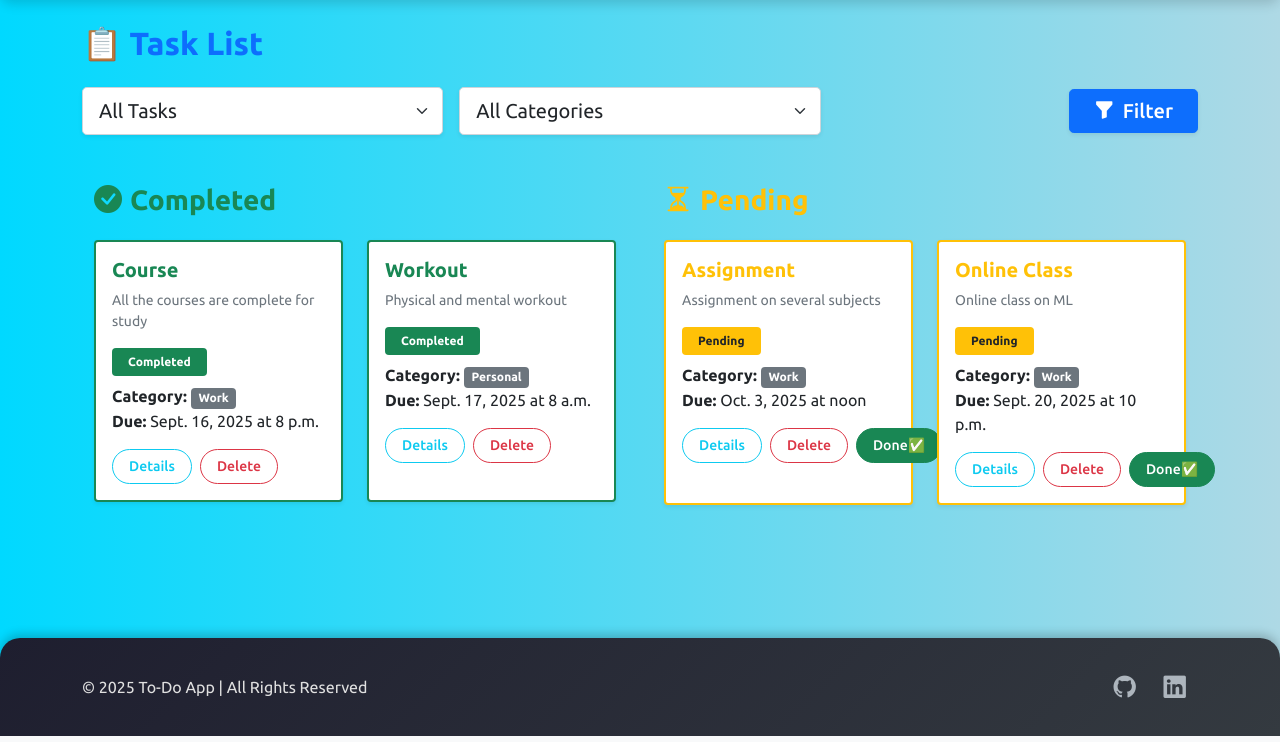
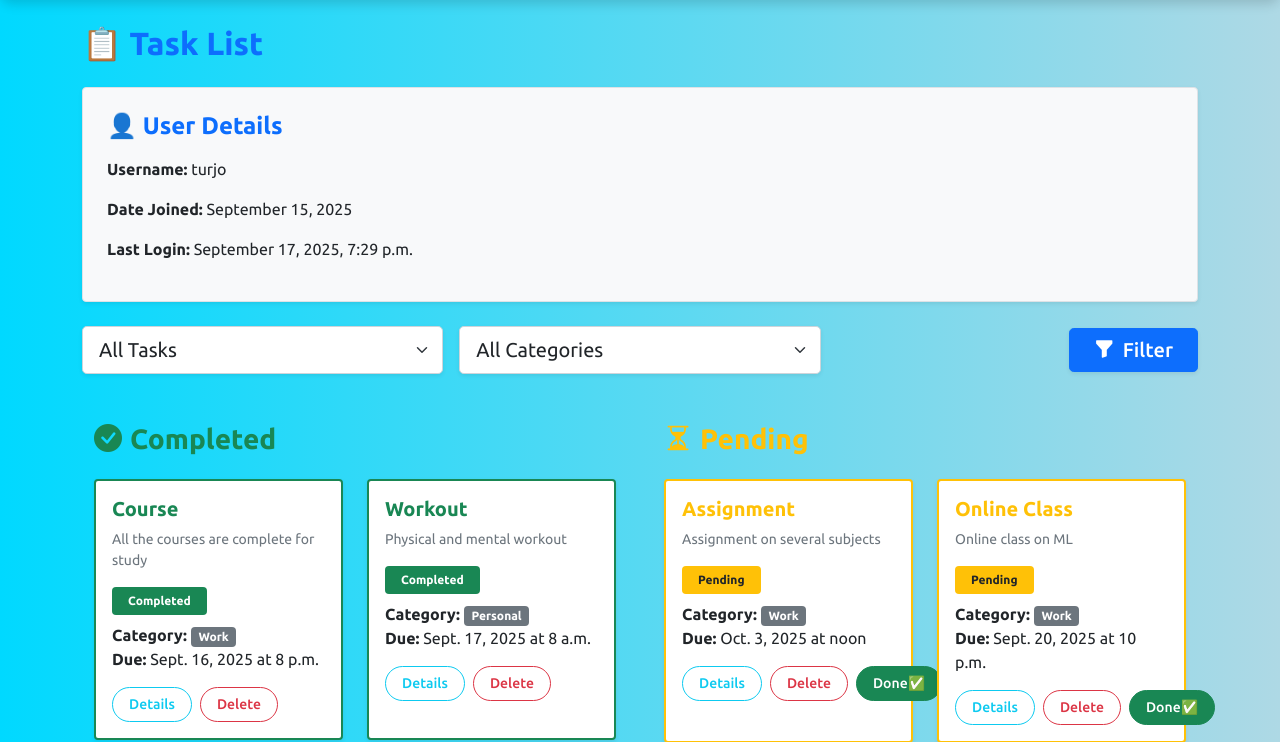
Before and after one commit to turjo25/To-Do_Web_App_with_Django, a Django app: page / in a window 1280 px wide. Shown: the part 64-806 px from the top of the page. Run offline with Django 5.2, Linux system fonts and the light colour scheme; a user stored in the database is signed in; data comes from the database, SQL or seed files in the repository; both versions use the stored data as it was after the commit.

Commit message:
added user details and commented off the forget pass section

```diff
--- a/task/templates/login.html
+++ b/task/templates/login.html
@@ -25,9 +25,6 @@
                         Don’t have an account?
                         <a href="{% url 'register' %}" class="text-decoration-none fw-semibold">Register</a>
                     </p>
-                    <p class="small text-muted mb-0">
-                        <a href="{% url 'pass_change' %}" class="text-decoration-none fw-semibold">Forget Password?</a>
-                    </p>
                 </div>
             </div>
         </div>
--- a/task/templates/task_list.html
+++ b/task/templates/task_list.html
@@ -1,8 +1,27 @@
 {% extends "base.html" %}
 {% block content %}
-
   <h2 class="mb-4 fw-bold text-primary">📋 Task List</h2>
-
+  <!-- user details container -->
+  <div class="container mb-4 p-4 border rounded shadow-sm bg-light">
+    <h4 class="fw-bold text-primary mb-3">👤 User Details</h4>
+    <p>
+      <strong>Username:</strong> {{ user.username }}
+    </p>
+    {% comment %} <p>
+      <strong>Email:</strong> {{ user.email }}
+    </p> {% endcomment %}
+    {% if user.first_name or user.last_name %}
+      <p>
+        <strong>Full Name:</strong> {{ user.first_name }} {{ user.last_name }}
+      </p>
+    {% endif %}
+    <p>
+      <strong>Date Joined:</strong> {{ user.date_joined|date:"F j, Y" }}
+    </p>
+    <p>
+      <strong>Last Login:</strong> {{ user.last_login|date:"F j, Y, g:i a" }}
+    </p>
+  </div>
   <!-- Filter Form -->
   <form method="get" class="mb-5">
     <div class="row g-3 align-items-center">
@@ -10,21 +29,22 @@
       <div class="col-md-4">
         <select name="status" class="form-select form-select-lg shadow-sm rounded-3">
           <option value="all" {% if status_filter == 'all' %}selected{% endif %}>All Tasks</option>
-        <option value="completed" {% if status_filter == 'completed' %}selected{% endif %}>Completed</option>
+          <option value="completed"
+                  {% if status_filter == 'completed' %}selected{% endif %}>Completed</option>
           <option value="pending" {% if status_filter == 'pending' %}selected{% endif %}>Pending</option>
         </select>
       </div>
-
       <!-- Category Filter -->
       <div class="col-md-4">
-      <select name="category" class="form-select form-select-lg shadow-sm rounded-3">
+        <select name="category"
+                class="form-select form-select-lg shadow-sm rounded-3">
           <option value="all" {% if category_filter == 'all' %}selected{% endif %}>All Categories</option>
           <option value="work" {% if category_filter == 'work' %}selected{% endif %}>Work</option>
-        <option value="personal" {% if category_filter == 'personal' %}selected{% endif %}>Personal</option>
+          <option value="personal"
+                  {% if category_filter == 'personal' %}selected{% endif %}>Personal</option>
           <option value="other" {% if category_filter == 'other' %}selected{% endif %}>Other</option>
         </select>
       </div>
-
       <!-- Filter Button -->
       <div class="col-md-4 text-end">
         <button type="submit" class="btn btn-primary btn-lg px-4 shadow-sm rounded-3">
@@ -33,10 +53,8 @@
       </div>
     </div>
   </form>
-
   <div class="container">
     <div class="row g-5">
-
       <!-- Completed Tasks -->
       <div class="col-lg-6">
         <h3 class="text-success mb-4 fw-bold">
@@ -52,12 +70,15 @@
                   <span class="badge bg-success mb-2 px-3 py-2">Completed</span>
                   <p class="mb-2">
                     <strong>Category:</strong>
-                <span class="badge bg-secondary">{{ task.get_category_display }}</span><br>
+                    <span class="badge bg-secondary">{{ task.get_category_display }}</span>
+                    <br>
                     <strong>Due:</strong> {{ task.due_date }} at {{ task.due_time }}
                   </p>
                   <div class="d-flex gap-2 mt-3">
-                <a href="{% url 'task_detail' task.id %}" class="btn btn-outline-info btn-sm">Details</a>
-                <a href="{% url 'task_delete' task.id %}" class="btn btn-outline-danger btn-sm">Delete</a>
+                    <a href="{% url 'task_detail' task.id %}"
+                       class="btn btn-outline-info btn-sm">Details</a>
+                    <a href="{% url 'task_delete' task.id %}"
+                       class="btn btn-outline-danger btn-sm">Delete</a>
                   </div>
                 </div>
               </div>
@@ -67,7 +88,6 @@
           {% endfor %}
         </div>
       </div>
-
       <!-- Pending Tasks -->
       <div class="col-lg-6">
         <h3 class="text-warning mb-4 fw-bold">
@@ -83,13 +103,17 @@
                   <span class="badge bg-warning text-dark mb-2 px-3 py-2">Pending</span>
                   <p class="mb-2">
                     <strong>Category:</strong>
-                <span class="badge bg-secondary">{{ task.get_category_display }}</span><br>
+                    <span class="badge bg-secondary">{{ task.get_category_display }}</span>
+                    <br>
                     <strong>Due:</strong> {{ task.due_date }} at {{ task.due_time }}
                   </p>
                   <div class="d-flex gap-2 mt-3">
-                <a href="{% url 'task_detail' task.id %}" class="btn btn-outline-info btn-sm">Details</a>
-                <a href="{% url 'task_delete' task.id %}" class="btn btn-outline-danger btn-sm">Delete</a>
-                <a href="{% url 'task_mark_completed' task.id %}" class="btn btn-success btn-sm">Done✅</a>
+                    <a href="{% url 'task_detail' task.id %}"
+                       class="btn btn-outline-info btn-sm">Details</a>
+                    <a href="{% url 'task_delete' task.id %}"
+                       class="btn btn-outline-danger btn-sm">Delete</a>
+                    <a href="{% url 'task_mark_completed' task.id %}"
+                       class="btn btn-success btn-sm">Done✅</a>
                   </div>
                 </div>
               </div>
@@ -99,8 +123,6 @@
           {% endfor %}
         </div>
       </div>
-
     </div>
   </div>
-
 {% endblock %}
--- a/task/urls.py
+++ b/task/urls.py
@@ -4,7 +4,7 @@ from django.contrib.auth import views as auth_views
 urlpatterns = [
     path('',views.task_list,name='task_list'),
     path('task/create/',views.task_create,name='task_create'),
-    path('task/pass_change/',views.pass_change,name='pass_change'),
+    # path('task/pass_change/',views.pass_change,name='pass_change'),
     path('task/<int:task_id>/',views.task_detail,name='task_detail'),
     path('task/delete/<int:task_id>/',views.task_delete,name='task_delete'),
     path('task/<int:task_id>/mark_completed',views.task_mark_completed,name='task_mark_completed'),
--- a/task/views.py
+++ b/task/views.py
@@ -98,15 +98,15 @@ def register(request):
         form = UserCreationForm()
     return render(request, 'register.html', {'form': form})
 
-#pass change
-def pass_change(request):
-    if request.method == 'POST':
-        form = SetPasswordForm(user=request.user,data = request.POST)
-        if form.is_valid():
-            user = form.save()
-            update_session_auth_hash(request,form.user)
-            messages.success(request,'Password Changed!')
-            return redirect('task_list')
-    else:
-        form = SetPasswordForm(user=request.user)
-    return render(request,'pass_change.html',{'form':form})
+# #pass change
+# def pass_change(request):
+#     if request.method == 'POST':
+#         form = SetPasswordForm(user=request.user,data = request.POST)
+#         if form.is_valid():
+#             user = form.save()
+#             update_session_auth_hash(request,form.user)
+#             messages.success(request,'Password Changed!')
+#             return redirect('task_list')
+#     else:
+#         form = SetPasswordForm(user=request.user)
+#     return render(request,'pass_change.html',{'form':form})
```
Also changed, not shown: db.sqlite3. Lines whose indentation alone changed are shown as unchanged.
